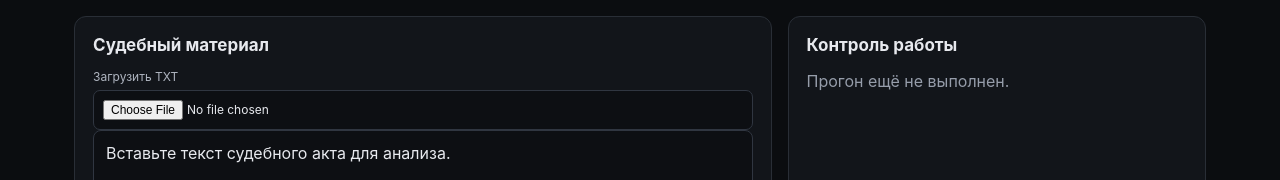
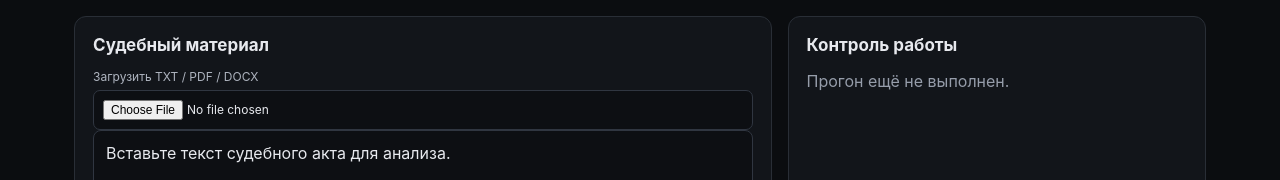
Before and after one commit to porejrosebostan40-cmd/legalguard-ai-fixed, a React (Vite) app: page / in a window 1280 px wide. Shown: the part 234-414 px from the top of the page. Built offline with nearby package versions, Linux system fonts and the light colour scheme.

Commit message:
ui: allow TXT PDF and DOCX uploads

```diff
--- a/src/main.tsx
+++ b/src/main.tsx
@@ -106,7 +106,7 @@ function App() {
         <article className="panel">
           <h2>Судебный материал</h2>
           <div className="upload-row">
-            <label className="file-button">Загрузить TXT<input type="file" accept=".txt,text/plain" onChange={(event) => void loadFile(event.target.files?.[0])} /></label>
+            <label className="file-button">Загрузить TXT / PDF / DOCX<input type="file" accept=".txt,.pdf,.docx,text/plain,application/pdf,application/vnd.openxmlformats-officedocument.wordprocessingml.document" onChange={(event) => void loadFile(event.target.files?.[0])} /></label>
             {fileName && <span className="file-name">{fileName}</span>}
           </div>
           <textarea value={text} onChange={(event) => { setText(event.target.value); setFileName(null); }} />
```
